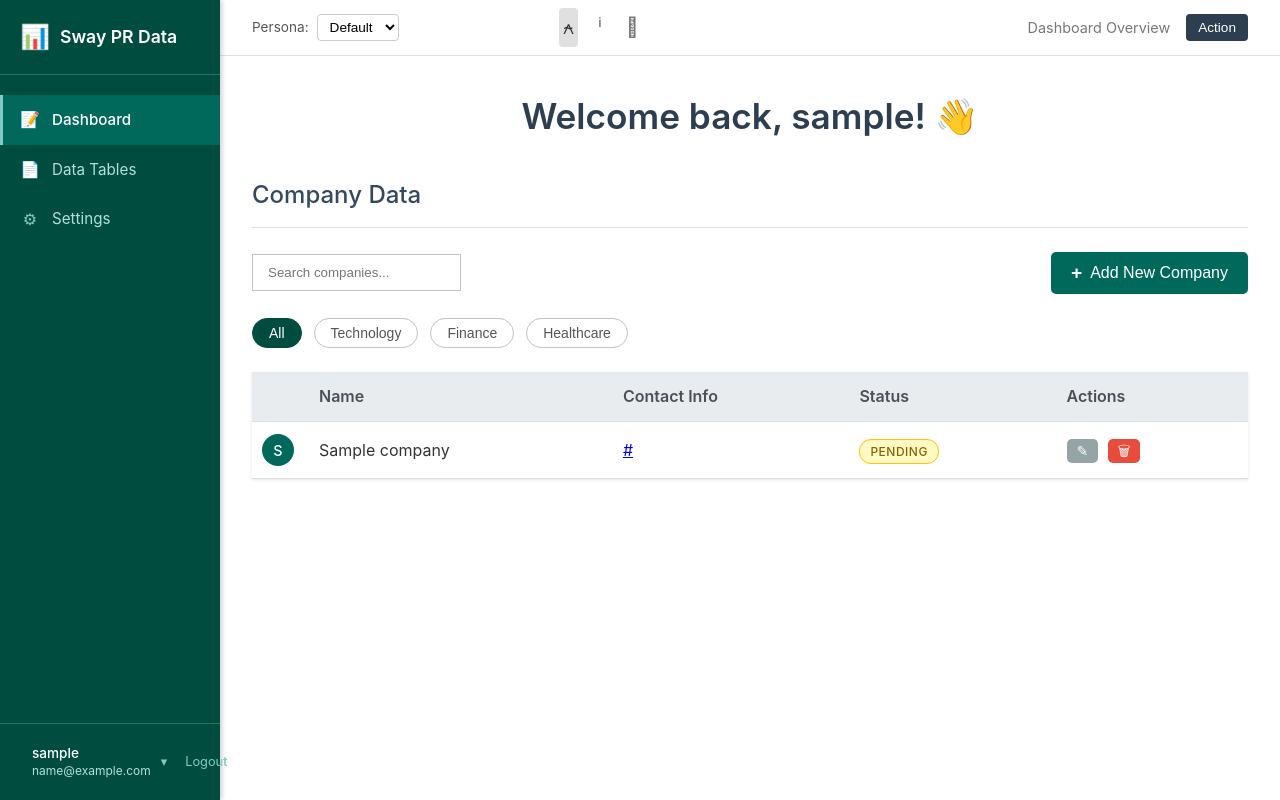
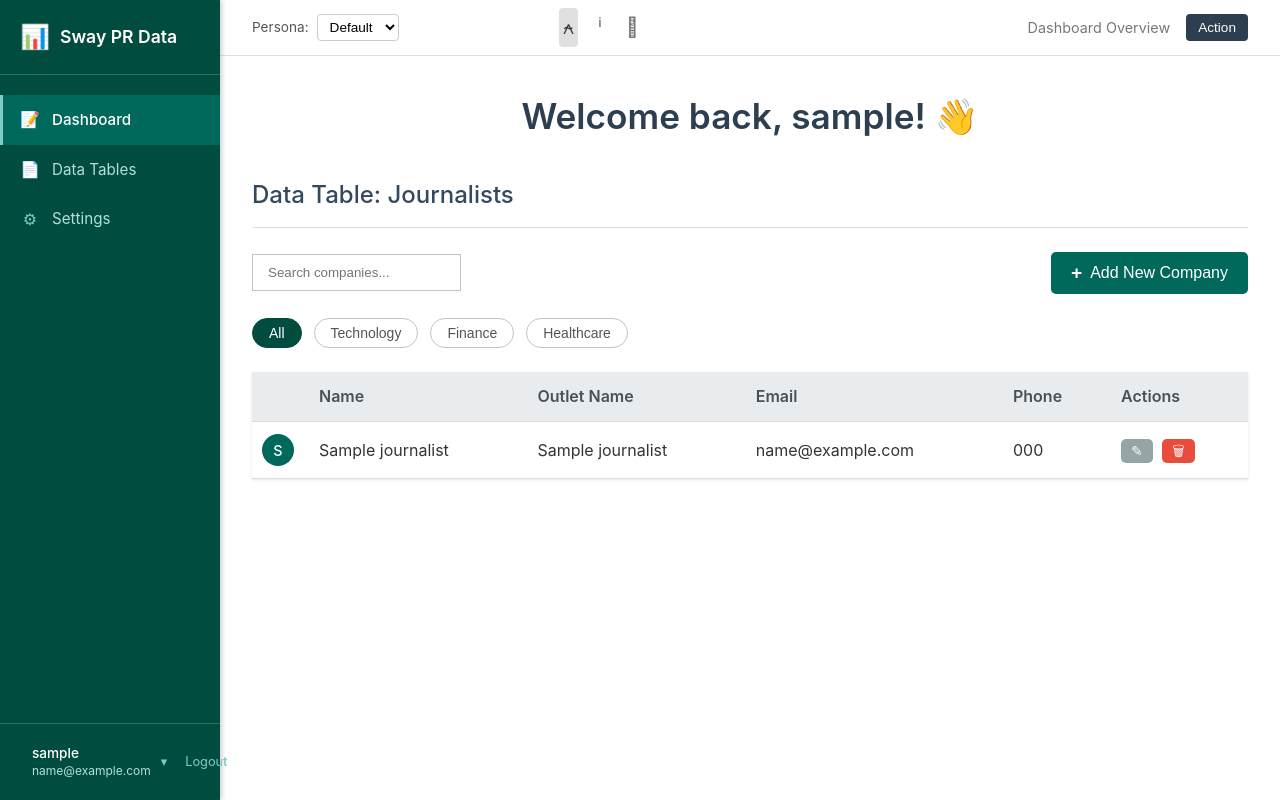
Before and after one commit to cachimiro/cv, a Flask app: page / in a window 1280 px wide. Run offline with Flask 3, Linux system fonts and the light colour scheme; a user stored in the database is signed in; tables that the repository leaves empty hold one stand-in row (values such as "Sample post").

Commit message:
feat: Implement backend for CSV import with field mapping
- Update `database.py` schema to include `journalists` and `media_titles` tables with 40 columns each as specified.
- Add API endpoint `POST /api/import/preview` to `app.py`. This endpoint accepts a CSV file and returns its headers to populate a mapping UI.
- Add API endpoint `POST /api/import/run` to `app.py`. This endpoint handles the core import logic:
    - Accepts a CSV file, target table name, and a JSON column mapping.
    - Dynamically builds and executes parameterized INSERT statements.
    - Wraps the import in a database transaction.
- Add a generic API endpoint `GET /api/table/<table_name>` to fetch data from the new tables.
- Refactor the main page UI (`companies.html`, `main.js`) to fetch from the new generic endpoint and display data from the `journalists` table by default.
- Temporarily disable Add/Edit/Delete JS handlers pending a future refactor for dynamic tables.

```diff
--- a/app.py
+++ b/app.py
@@ -158,6 +158,155 @@ def logout():
 # All API endpoints should also require login if they are primarily supporting the web UI
 # For external programmatic access, the X-API-Key mechanism would be used in conjunction or as an alternative.
 
+# --- CSV Import API Endpoints ---
+import csv
+import io # For reading file in memory
+import json # For parsing the column mapping
+
+@app.route('/api/import/preview', methods=['POST'])
+@login_required
+def csv_preview():
+    """
+    Accepts a CSV file and returns its headers for mapping.
+    """
+    if 'file' not in request.files:
+        return jsonify({"error": "No file part in the request"}), 400
+
+    file = request.files['file']
+    if file.filename == '':
+        return jsonify({"error": "No file selected"}), 400
+
+    if file and file.filename.lower().endswith('.csv'):
+        try:
+            # Read the first line of the file to get headers
+            # We use io.TextIOWrapper to decode the file stream as text
+            stream = io.TextIOWrapper(file.stream, encoding='utf-8')
+            reader = csv.reader(stream)
+            headers = next(reader)
+            # Optional: Basic sanitization of headers
+            headers = [header.strip() for header in headers]
+            return jsonify({"headers": headers}), 200
+        except (csv.Error, StopIteration):
+            return jsonify({"error": "Could not read headers from CSV file. It might be empty or malformed."}), 400
+        except Exception as e:
+            print(f"Error in CSV preview: {e}")
+            return jsonify({"error": "An unexpected error occurred while processing the file."}), 500
+
+    return jsonify({"error": "Invalid file type. Please upload a .csv file."}), 400
+
+@app.route('/api/import/run', methods=['POST'])
+@login_required
+def csv_run_import():
+    """
+    Accepts a CSV file, a target table name, and a column mapping,
+    then imports the data into the specified table.
+    """
+    # --- 1. Validate Request ---
+    if 'file' not in request.files:
+        return jsonify({"error": "No file part in the request"}), 400
+    if 'target_table' not in request.form:
+        return jsonify({"error": "No target_table specified"}), 400
+    if 'column_mapping' not in request.form:
+        return jsonify({"error": "No column_mapping provided"}), 400
+
+    file = request.files['file']
+    target_table = request.form.get('target_table')
+
+    try:
+        column_mapping = json.loads(request.form.get('column_mapping'))
+    except json.JSONDecodeError:
+        return jsonify({"error": "Invalid JSON in column_mapping"}), 400
+
+    # --- 2. Check for valid file and target table ---
+    if file.filename == '':
+        return jsonify({"error": "No file selected"}), 400
+    if target_table not in ['journalists', 'media_titles']:
+        return jsonify({"error": "Invalid target table specified."}), 400
+    if not file.filename.lower().endswith('.csv'):
+        return jsonify({"error": "Invalid file type. Please upload a .csv file."}), 400
+
+    # --- 3. Process the import ---
+    conn = database.get_db_connection()
+    cursor = conn.cursor()
+
+    try:
+        stream = io.TextIOWrapper(file.stream, encoding='utf-8')
+        reader = csv.reader(stream)
+
+        # Get CSV headers and build an index map for quick lookup
+        csv_headers = next(reader)
+        header_index_map = {header: i for i, header in enumerate(csv_headers)}
+
+        # Filter mapping to only include columns present in the uploaded CSV
+        valid_mapping = {
+            csv_col: db_col
+            for csv_col, db_col in column_mapping.items()
+            if csv_col in header_index_map and db_col # Ensure db_col is not empty/null
+        }
+
+        if not valid_mapping:
+            return jsonify({"error": "Column mapping is empty or does not match any headers in the CSV file."}), 400
+
+        db_columns = list(valid_mapping.values())
+        placeholders = ', '.join(['?'] * len(db_columns))
+        sql = f"INSERT INTO {target_table} ({', '.join(db_columns)}) VALUES ({placeholders})"
+
+        imported_count = 0
+        for row in reader:
+            # Build the tuple of values in the correct order for the SQL statement
+            values_to_insert = []
+            for csv_col in valid_mapping.keys():
+                col_index = header_index_map[csv_col]
+                values_to_insert.append(row[col_index])
+
+            cursor.execute(sql, tuple(values_to_insert))
+            imported_count += 1
+
+        conn.commit()
+        return jsonify({
+            "message": f"Import successful. {imported_count} rows imported into '{target_table}'.",
+            "imported_rows": imported_count
+        }), 200
+
+    except Exception as e:
+        conn.rollback() # Rollback on any error during the transaction
+        print(f"Error during CSV import run: {e}")
+        return jsonify({"error": f"An error occurred during the import: {e}"}), 500
+    finally:
+        conn.close()
+
+
+# --- Generic Table Data API ---
+
+@app.route('/api/table/<string:table_name>', methods=['GET'])
+@login_required
+def get_table_data(table_name):
+    """
+    Fetches paginated data from a specified table.
+    For now, fetches all data. Pagination can be added later.
+    """
+    if table_name not in ['journalists', 'media_titles', 'companies']: # Allow companies for now
+        return jsonify({"error": "Invalid table name specified"}), 400
+
+    try:
+        conn = database.get_db_connection()
+        # Using a safe way to format table name - ensure it's in the allow-list
+        query = f"SELECT * FROM {table_name}" # Not safe for user input, but safe here due to check above
+        cursor = conn.cursor()
+        cursor.execute(query)
+        data = cursor.fetchall()
+        conn.close()
+
+        # Convert list of Row objects to list of dictionaries
+        data_list = [dict(row) for row in data]
+        return jsonify(data_list), 200
+    except Exception as e:
+        print(f"Error fetching data for table {table_name}: {e}")
+        return jsonify({"error": "An internal server error occurred"}), 500
+
+
+# --- Old Company Data API Endpoints (to be refactored/removed) ---
+
 @app.route('/api/companies', methods=['GET'])
 @login_required
 # @require_api_key # This would be for separate programmatic API key auth
--- a/static/js/main.js
+++ b/static/js/main.js
@@ -48,78 +48,72 @@ document.addEventListener('DOMContentLoaded', function() {
         }
     });
 
-    // --- Load Companies ---
-    async function fetchCompanies() {
+    // --- Load Table Data ---
+    async function fetchTableData(tableName = 'journalists') { // Default to journalists
         try {
-            const response = await fetch(`${API_BASE_URL}/companies`);
+            const response = await fetch(`${API_BASE_URL}/table/${tableName}`);
             if (!response.ok) {
                 throw new Error(`HTTP error! status: ${response.status}`);
             }
-            const companies = await response.json();
-            renderCompanies(companies);
+            const data = await response.json();
+            renderTableData(data, tableName);
         } catch (error) {
-            console.error('Error fetching companies:', error);
-            if(companiesListDiv) companiesListDiv.innerHTML = '<p>Error loading companies. Please try again later.</p>';
+            console.error(`Error fetching data for ${tableName}:`, error);
+            if(companiesListDiv) companiesListDiv.innerHTML = `<p>Error loading data for ${tableName}. Please try again later.</p>`;
         }
     }
 
-    function renderCompanies(companies) {
+    function renderTableData(data, tableName) {
         if (!companiesListDiv) return;
 
-        if (companies.length === 0) {
-            companiesListDiv.innerHTML = '<p>No companies found. Add one!</p>';
+        if (data.length === 0) {
+            companiesListDiv.innerHTML = `<p>No entries found in ${tableName}. Add one or import a CSV!</p>`;
             return;
         }
 
+        // For now, we will show a few key, common fields.
+        // This will need to be made more dynamic later.
         let tableHtml = `
             <div class="companies-table-container">
                 <table class="companies-table">
                     <thead>
                         <tr>
-                        <th><!-- Avatar Col (empty header) --></th>
+                        <th><!-- Avatar Col --></th>
                         <th>Name</th>
-                        <th>Contact Info</th> <!-- Was URL -->
-                        <th>Status</th> <!-- Was Industry -->
+                        <th>Outlet Name</th>
+                        <th>Email</th>
+                        <th>Phone</th>
                         <th>Actions</th>
                     </tr>
                 </thead>
                 <tbody>
         `;
-        companies.forEach(company => {
-            // For placeholders:
-            const avatarInitial = company.name ? company.name.charAt(0).toUpperCase() : '?';
-            // const contactInfo = company.url || 'N/A'; // Or re-purpose for email later
-            // For now, let's use URL for "Contact Info" to keep data flowing
-            const contactInfoDisplay = company.url ? `<a href="${escapeHTML(company.url)}" target="_blank" rel="noopener noreferrer">${escapeHTML(company.url)}</a>` : 'N/A';
-
-            // Placeholder for status - can cycle or be based on some data later
-            const statuses = ['Active', 'Pending', 'On Hold'];
-            const status = statuses[company.id % statuses.length]; // Example: cycle status
-            const statusBadgeClass = status.toLowerCase().replace(' ', '-'); // e.g., 'on-hold'
+        data.forEach(row => {
+            const avatarInitial = row.name ? row.name.charAt(0).toUpperCase() : '?';
 
             tableHtml += `
                 <tr>
                     <td><div class="table-avatar-placeholder">${avatarInitial}</div></td>
-                    <td>${escapeHTML(company.name)}</td>
-                    <td>${contactInfoDisplay}</td>
-                    <td><span class="status-badge status-${statusBadgeClass}">${escapeHTML(status)}</span></td>
+                    <td>${escapeHTML(row.name)}</td>
+                    <td>${escapeHTML(row.outletName)}</td>
+                    <td>${escapeHTML(row.Email)}</td>
+                    <td>${escapeHTML(row.phone)}</td>
                     <td class="action-buttons">
-                        <button class="btn btn-secondary btn-sm edit-btn" data-id="${company.id}" title="Edit">&#9998;</button> <!-- Pencil icon -->
-                        <button class="btn btn-danger btn-sm delete-btn" data-id="${company.id}" title="Delete">&#128465;</button> <!-- Trash can icon -->
-                        <!-- Future: Per-row webhook push button -->
+                        <button class="btn btn-secondary btn-sm edit-btn" data-id="${row.id}" data-table="${tableName}" title="Edit">&#9998;</button>
+                        <button class="btn btn-danger btn-sm delete-btn" data-id="${row.id}" data-table="${tableName}" title="Delete">&#128465;</button>
                     </td>
                 </tr>
             `;
         });
-        tableHtml += '</tbody></table></div>'; // Close .companies-table-container
+        tableHtml += '</tbody></table></div>';
         companiesListDiv.innerHTML = tableHtml;
 
         // Add event listeners for edit and delete buttons
         document.querySelectorAll('.edit-btn').forEach(button => {
-            button.addEventListener('click', handleEditCompany);
+            button.addEventListener('click', handleEditEntry); // Generic handler
         });
         document.querySelectorAll('.delete-btn').forEach(button => {
-            button.addEventListener('click', handleDeleteCompany);
+            button.addEventListener('click', handleDeleteEntry); // Generic handler
         });
     }
 
@@ -140,102 +134,37 @@ document.addEventListener('DOMContentLoaded', function() {
 
 
     // --- Form Submission (Add/Edit) ---
+    // NOTE: This logic is still tied to the old 'companies' modal and API.
+    // It will need to be made dynamic in a future step. For now, it will likely fail
+    // if used with the new tables unless we create generic add/edit/delete endpoints.
     if (companyForm) {
         companyForm.addEventListener('submit', async function(event) {
             event.preventDefault();
-            const id = companyIdInput.value;
-            const companyData = {
-                name: document.getElementById('name').value,
-                url: document.getElementById('url').value,
-                industry: document.getElementById('industry').value
-            };
-
-            let url = `${API_BASE_URL}/companies`;
-            let method = 'POST';
-
-            if (id) { // If ID exists, it's an update
-                url += `/${id}`;
-                method = 'PUT';
-            }
-
-            try {
-                const response = await fetch(url, {
-                    method: method,
-                    headers: {
-                        'Content-Type': 'application/json',
-                        // Future: 'X-API-Key': 'YOUR_API_KEY_HERE'
-                    },
-                    body: JSON.stringify(companyData)
-                });
-
-                if (!response.ok) {
-                    const errorData = await response.json();
-                    throw new Error(errorData.error || `HTTP error! status: ${response.status}`);
-                }
-
-                // const result = await response.json(); // Or handle based on status code for POST (201) / PUT (200)
-                // console.log('Success:', result);
-                closeModal();
-                fetchCompanies(); // Refresh the list
-                // TODO: Add user feedback (e.g., "Company saved successfully")
-            } catch (error) {
-                console.error('Error saving company:', error);
-                alert(`Error saving company: ${error.message}`); // Simple alert for now
-                // TODO: Display error more gracefully within the modal or page
-            }
+            alert("Add/Edit functionality for this table is not yet implemented.");
+            // The logic below is for the old /api/companies endpoint and needs refactoring.
+            return;
         });
     }
 
-    // --- Edit Company ---
-    async function handleEditCompany(event) {
-        const id = event.target.dataset.id;
-        try {
-            const response = await fetch(`${API_BASE_URL}/companies/${id}`);
-            if (!response.ok) {
-                throw new Error(`HTTP error! status: ${response.status}`);
-            }
-            const company = await response.json();
-
-            // Populate form
-            companyIdInput.value = company.id;
-            document.getElementById('name').value = company.name || '';
-            document.getElementById('url').value = company.url || '';
-            document.getElementById('industry').value = company.industry || '';
-
-            modalTitle.textContent = 'Edit Company';
-            openModal();
-        } catch (error) {
-            console.error('Error fetching company details for edit:', error);
-            alert('Could not load company details for editing.');
-        }
+    // --- Edit Entry ---
+    async function handleEditEntry(event) {
+        alert("Edit functionality is not yet implemented for this table.");
+        // const id = event.target.dataset.id;
+        // const tableName = event.target.dataset.table;
+        // Future: Fetch from `/api/table/${tableName}/${id}`
+        // Future: Populate a dynamic modal based on table schema
     }
 
-    // --- Delete Company ---
-    async function handleDeleteCompany(event) {
-        const id = event.target.dataset.id;
-        if (confirm(`Are you sure you want to delete company ID ${id}?`)) {
-            try {
-                const response = await fetch(`${API_BASE_URL}/companies/${id}`, {
-                    method: 'DELETE',
-                    headers: {
-                        // Future: 'X-API-Key': 'YOUR_API_KEY_HERE'
-                    }
-                });
-
-                if (!response.ok) {
-                     const errorData = await response.json();
-                    throw new Error(errorData.error || `HTTP error! status: ${response.status}`);
-                }
-                // console.log('Delete successful');
-                fetchCompanies(); // Refresh the list
-                // TODO: Add user feedback (e.g., "Company deleted successfully")
-            } catch (error) {
-                console.error('Error deleting company:', error);
-                alert(`Error deleting company: ${error.message}`); // Simple alert for now
-            }
-        }
+    // --- Delete Entry ---
+    async function handleDeleteEntry(event) {
+        alert("Delete functionality is not yet implemented for this table.");
+        // const id = event.target.dataset.id;
+        // const tableName = event.target.dataset.table;
+        // if (confirm(`Are you sure you want to delete entry ID ${id} from ${tableName}?`)) {
+        //     // Future: Call `DELETE /api/table/${tableName}/${id}`
+        // }
     }
 
     // Initial load
-    fetchCompanies();
+    fetchTableData('journalists'); // Load journalists by default
 });
--- a/templates/companies.html
+++ b/templates/companies.html
@@ -8,7 +8,8 @@
         <h1>Welcome back, {{ current_user.username if current_user.is_authenticated else "Guest" }}! 👋</h1>
     </div>
     <div class="section-heading-container">
-        <h2 class="section-heading">Company Data</h2>
+        <h2 class="section-heading">Data Table: <span id="current-table-name">Journalists</span></h2>
+        <!-- Future: Add a dropdown here to select the table -->
     </div>
 {% endblock %}
 
```
Also changed, not shown: database.py (+41 -1 lines).
